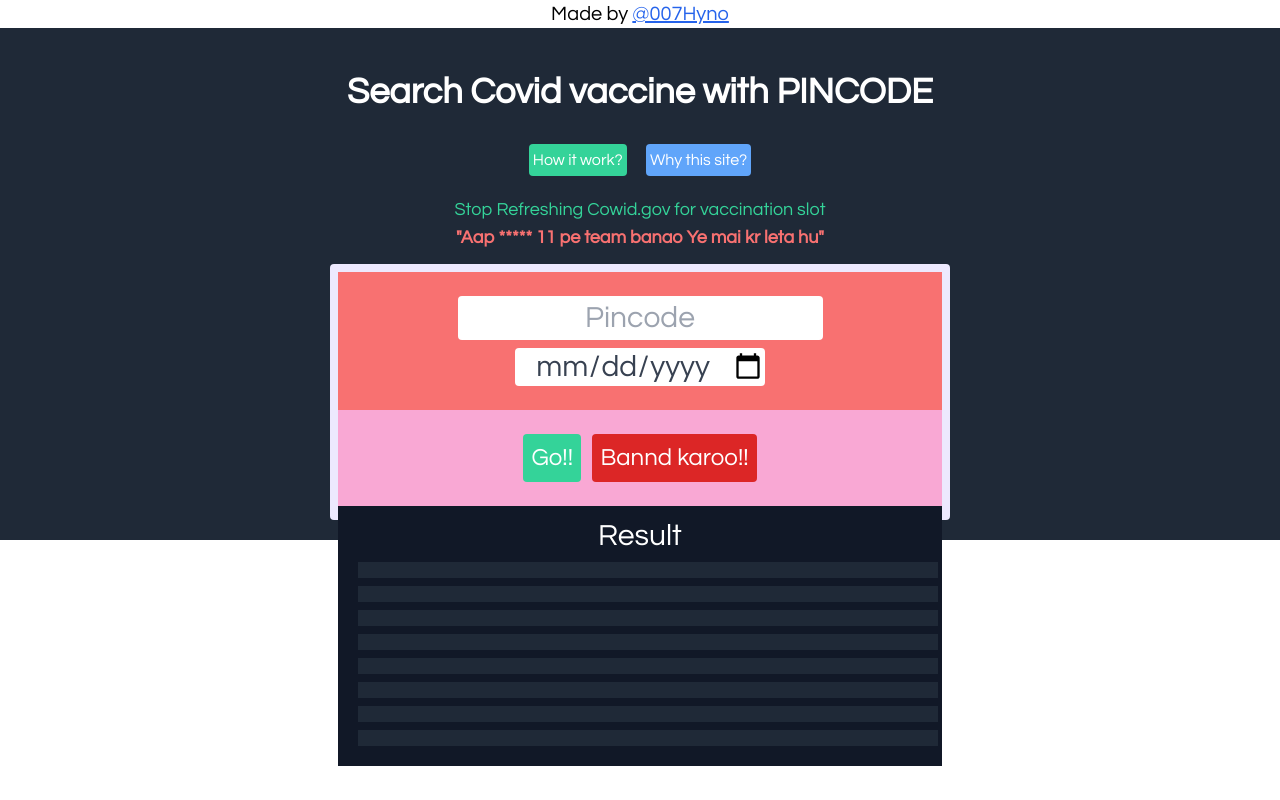
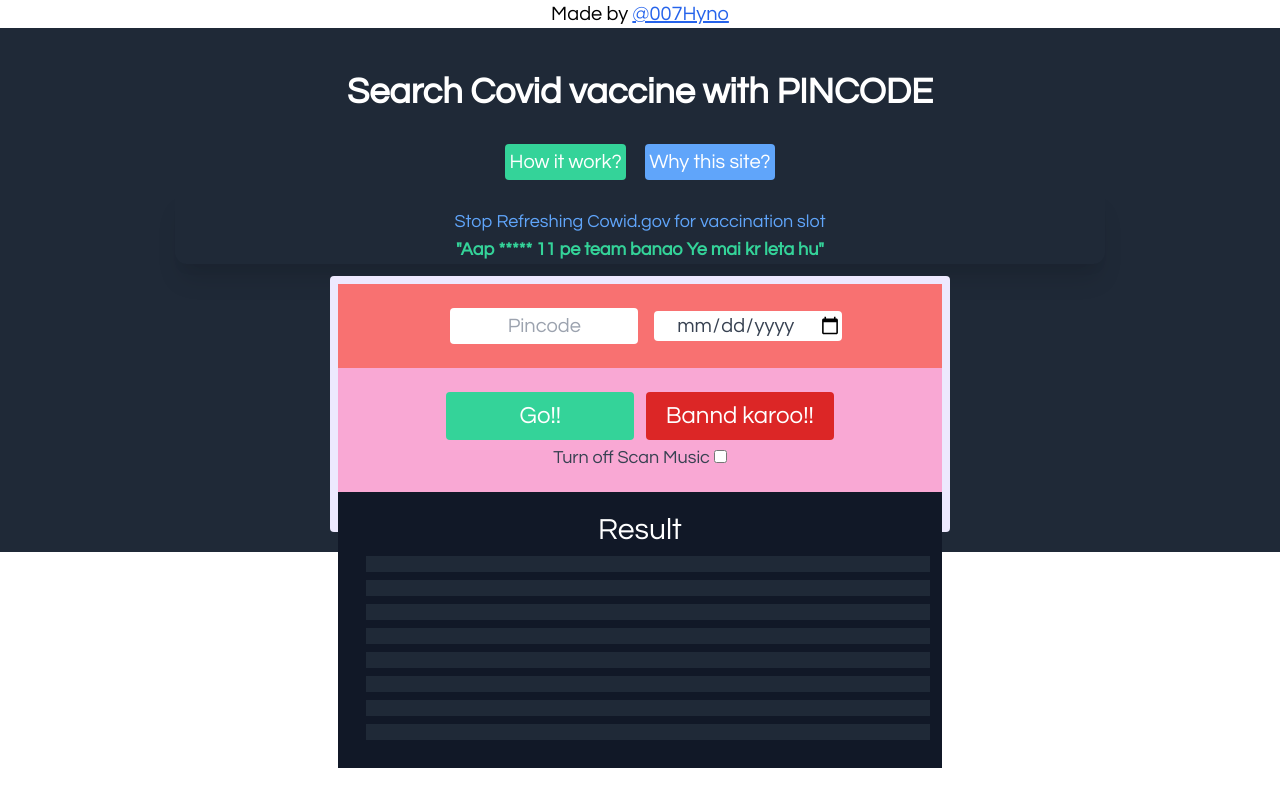
Before and after one commit to 007hyno/find-vac.github.io, a plain HTML site: page index.html in a window 1280 px wide. Drawn offline with nearby package versions, Linux system fonts and the light colour scheme.

Commit message:
Major update with few new features

```diff
--- a/index.html
+++ b/index.html
@@ -18,6 +18,10 @@
             /* font-size: 22px; */
 
         }
+        #toogleB:checked ~ .dot {
+  transform: translateX(100%);
+  background-color: #48bb78;
+}
     </style>
     <script src="https://ajax.googleapis.com/ajax/libs/jquery/3.5.1/jquery.min.js"></script>
     <script>
@@ -72,7 +76,7 @@
 
                 console.log('Start🟢🟢');
                 intervel = setInterval(function () {
-                    console.log('Scan🌌💫');
+                    // console.log('Scan🌌💫');
                     $('#scan').show();
                     $('#error').hide();
 
@@ -86,8 +90,13 @@
                         // console.log(`${month}`);
                         // console.log(`${year}`);
                         // console.log(`${pin}`);
-                        scan.play();
-                        console.log(data.sessions[0]);
+                        // console.log('if se pehle'+snd);
+                        var snd = $('.togg').val();
+                        if(snd=='false'){
+                            // console.log(snd);
+                            scan.play();
+                        }
+                        // console.log(data.sessions[0]);
 
                         if (data.sessions[0]) {
                             success.play();
@@ -117,7 +126,23 @@
                 clearInterval(intervel);
             })
 
-
+            var snd = $('.togg').val();
+            $('.togg').click(()=>{
+                // $(this).prop('checked', true);
+                // console.log(`${$('.togg').val()}`);
+                // $('#ans').text(snd)
+                // console.log(typeof(snd));
+                if($('.togg').val()=='false'){
+                    $(".togg").attr('value', 'true');
+                    // console.log($('.togg').val());
+                    // console.log('if');
+                }
+                else{
+                    // console.log('else');
+                    // console.log($('.togg').val());
+                    $(".togg").attr('value', 'false');
+                }
+            })
 
 
 
@@ -130,7 +155,7 @@
 </head>
 
 <body>
-    <header class="text-center text-xl ">
+    <header class="text-center lg:text-xl md:text-md text-sm">
         Made by
         <a class="text-blue-600 underline" href="https://github.com/007hyno">
             @007Hyno
@@ -141,31 +166,31 @@
             Search Covid vaccine with PINCODE
         </p>
         <div class="text-center text-white">
-            <button id="how" class="bg-green-400 text-shadow p-1 m-2 text-white rounded">How it work?</button>
-            <button id="why" class="bg-blue-400 p-1 m-2 text-white rounded">Why this site?</button>
+            <button id="how" class=" lg:text-xl md:text-md text-sm bg-green-400 text-shadow p-1 m-2 text-white rounded">How it work?</button>
+            <button id="why" class=" lg:text-xl md:text-md text-sm bg-blue-400 p-1 m-2 text-white rounded">Why this site?</button>
 
             <div id="steps">
-                <p class="text-white ">
+                <p class="text-white lg:text-lg md:text-md text-sm">
                     Step 1-
                     <span class="text-yellow-300">
                         Type Your Pincode.
                     </span>
                 </p>
-                <p class="text-white ">
+                <p class="text-white lg:text-lg md:text-md text-sm">
                     Step 2-
                     <span class="text-yellow-300">
                         Type Your Date for vaccination.
                     </span>
                 </p>
-                <p class="text-green-500 text-lg mb-3">(This will keep searching for your vaccination slot (with drop sound) until you
+                <p class="text-green-500 lg:text-xl md:text-md text-sm mb-3 shadow-inner rounded">(This will keep searching for your vaccination slot (with drop sound) until you
                     got one or an <span class="text-red-500">error</span> with a Notification sound)</p>
             </div>
 
-            <div id="bcz" >
-                <p class="text-lg w-1/2 mx-auto text-green-400 mt-3">
+            <div id="bcz" class="shadow-xl lg:w-9/12 w-full mx-auto rounded-xl pt-2"  >
+                <p class=" lg:w-1/2  w-full mx-auto text-blue-400 mt-3 lg:text-lg md:text-md text-sm">
                     Stop Refreshing Cowid.gov for vaccination slot
                     <br>
-                    <p class="text-lg font-bold w-1/2 mx-auto text-red-400 mb-3">
+                    <p class=" font-bold lg:w-1/2  w-full mx-auto text-green-400 mb-3 lg:text-lg md:text-md text-sm">
                         "Aap ***** 11 pe team banao Ye mai kr leta hu"
                     </p>
                 </p>
@@ -173,61 +198,51 @@
 
         </div>
         <div class="flex justify-center w-auto">
-            <div class="p-2 w-1/2 rounded bg-purple-100 h-64">
+            <div class="p-2 lg:w-1/2 rounded bg-purple-100 h-64">
                 <form action="#">
 
                     <div class="p-5 bg-red-400  w-auto  text-center">
 
                         <input type="text" id="pin"
-                            class=" rounded text-xl sm\:resize-x md:mx-3 mx-auto text-center p-1 m-1 text-gray-700  text-3xl"
+                            class=" rounded lg:text-xl sm\:resize-x w-full  md:w-1/3 md:text-md text-sm md:mx-3 mx-auto text-center p-1 m-1 text-gray-700 "
                             placeholder="Pincode" required>
                         <input type="date" data-date-format="DD MMMM YYYY" id="date" required
-                            class=" rounded text-xl mx-auto text-center p-0 m-1 text-gray-700 text-3xl">
+                            class=" rounded lg:text-xl mx-auto text-center w-full  md:w-1/3 md:text-md text-sm p-0 m-1 text-gray-700">
 
 
                         <!-- <button class="bg-green-400 text-white p-2 font-bold text-2xl outline-none border-none text-xl rounded ">Search</button> -->
                     </div>
 
                     <div class=" text-center p-5 w-auto bg-pink-300 ">
-                        <button id="api" class="bg-green-400 text-white p-2 text-2xl rounded m-1">
+                        <button id="api" class="bg-green-400 text-white p-2 lg:text-2xl text-md md:w-1/3 w-full rounded m-1">
                             Go!!
                         </button>
-                        <button id="stop" value="0" class="bg-red-600 text-white text-2xl p-2 rounded m-1">
+                        <button id="stop" value="0" class="bg-red-600 text-white lg:text-2xl text-md md:w-1/3 w-full p-2 rounded m-1">
                             Bannd karoo!!
                         </button>
+                        <div class="mx-auto lg:w-1/2 text-gray-700 lg:text-md text-lg" >
+                            <label for="">Turn off Scan Music</label>
+                            <input type="checkbox" id="toggleB" class="togg" value="false">
+                        </div>
+
                     </div>
+
+
+
+
                 </form>
 
-                <div class="p-3 text-white text-xl  bg-gray-900 h-auto">
+                <div class="p-3 text-white lg:text-xl text-md sm:text-xl p-5 bg-gray-900 h-auto">
                     <p class="text-center text-3xl">Result</p>
-                    <!-- <table class="table-fixed border-separate border border-green-80">
-                        <thead>
-                          <tr>
-                            <th class="border border-green-600">Title</th>
-                            <th class="border border-green-600">Author</th>
-                          </tr>
-                        </thead>
-                        <tbody>
-                          <tr>
-                            <td class="border border-green-600">Intro to CSS</td>
-                            <td class="border border-green-600">Adam</td>
-                          </tr>
-                          <tr class="bg-emerald-200">
-                            <td class="border border-green-600">A Long ans a</td>
-                            <td class="border border-green-600">Adam</td>
-                          </tr>
-
-                        </tbody>
-                      </table> -->
-                    <p id="scan" class=" text-center text-2xl p-2 w-full bg-gray-800 m-2"> 🌌💫Searching..🌌💫 </p>
-                    <p id="error" class="text-2xl p-2 w-full bg-gray-800 m-2"> </p>
-                    <p id="dis" class="text-2xl p-2 w-full bg-gray-800 m-2"> </p>
-                    <p id="address" class="text-2xl p-2 w-full bg-gray-800 m-2"> </p>
-                    <p id="vaccine" class="text-2xl p-2 w-full bg-gray-800 m-2"> </p>
-                    <p id="min-age" class="text-2xl p-2 w-full bg-gray-800 m-2"> </p>
-                    <p id="slot" class="text-2xl p-2 w-full bg-gray-800 m-2"> </p>
-                    <p id="dose1" class="text-2xl p-2 w-full bg-gray-800 m-2"> </p>
-                    <p id="dose2" class="text-2xl p-2 w-full bg-gray-800 m-2"> </p>
+                    <p id="scan" class=" text-center lg:w-full text-md lg:text-xl sm\:text-sm w-1/2 p-2 w-full bg-gray-800 m-2"> 🌌💫Searching..🌌💫 </p>
+                    <p id="error" class="lg:w-full text-md lg:text-xl sm\:text-sm w-1/2 p-2 w-full bg-gray-800 m-2"> </p>
+                    <p id="dis" class="lg:w-full text-md lg:text-xl sm\:text-sm w-1/2 p-2 w-full bg-gray-800 m-2"> </p>
+                    <p id="address" class="lg:w-full text-md lg:text-xl sm\:text-sm w-1/2 p-2 w-full bg-gray-800 m-2"> </p>
+                    <p id="vaccine" class="lg:w-full text-md lg:text-xl sm\:text-sm w-1/2 p-2 w-full bg-gray-800 m-2"> </p>
+                    <p id="min-age" class="lg:w-full text-md lg:text-xl sm\:text-sm w-1/2 p-2 w-full bg-gray-800 m-2"> </p>
+                    <p id="slot" class="lg:w-full text-md lg:text-xl sm\:text-sm w-1/2 p-2 w-full bg-gray-800 m-2"> </p>
+                    <p id="dose1" class="lg:w-full text-md lg:text-xl sm\:text-sm w-1/2 p-2 w-full bg-gray-800 m-2"> </p>
+                    <p id="dose2" class="lg:w-full text-md lg:text-xl sm\:text-sm w-1/2 p-2 w-full bg-gray-800 m-2"> </p>
                 </div>
 
             </div>
```
